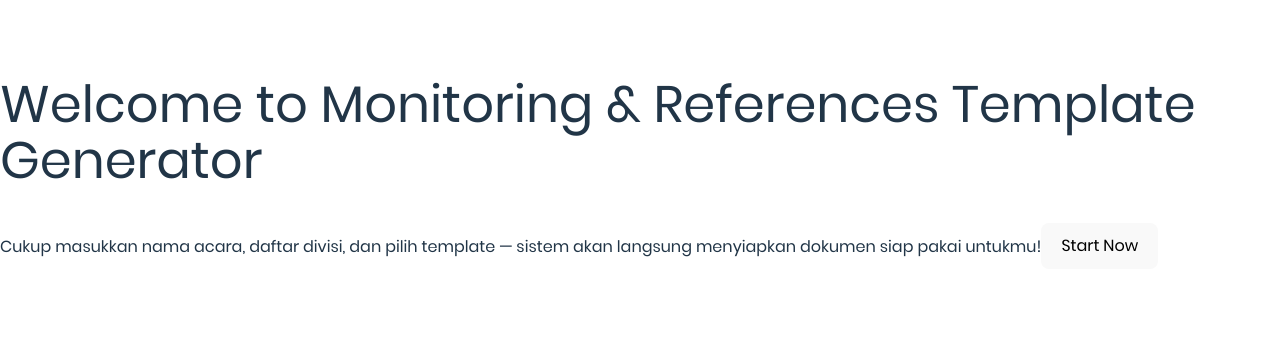
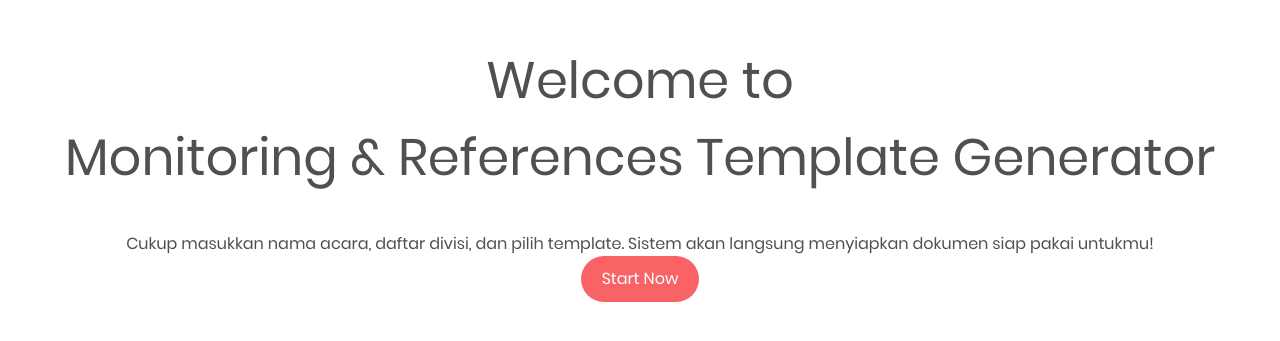
Before and after one commit to stefani-gifta/Sheet-Generator, a React (Vite) app in the folder client/: page / in a window 1280 px wide. Shown: the part 245-586 px from the top of the page. Built offline with nearby package versions, Linux system fonts and the light colour scheme.

Commit message:
Add watch

```diff
--- a/client/package.json
+++ b/client/package.json
@@ -5,13 +5,14 @@
   "type": "module",
   "scripts": {
     "dev": "vite",
-    "build": "vite build",
+    "build": "vite build --watch",
     "lint": "eslint .",
     "preview": "vite preview"
   },
   "dependencies": {
     "react": "^19.1.0",
-    "react-dom": "^19.1.0"
+    "react-dom": "^19.1.0",
+    "watch": "^0.13.0"
   },
   "devDependencies": {
     "@eslint/js": "^9.30.1",
--- a/client/src/App.css
+++ b/client/src/App.css
@@ -1,16 +1,100 @@
 @font-face {
-  font-family: Poppins Regular;
-  src: url(../assets/poppins/Poppins-Regular.ttf);
+  font-family: 'Poppins Black';
+  src: url('../assets/poppins/Poppins-Black.ttf');
 }
+
+@font-face {
+  font-family: 'Poppins Black Italic';
+  src: url('../assets/poppins/Poppins-BlackItalic.ttf');
+}
+
+@font-face {
+  font-family: 'Poppins Bold';
+  src: url('../assets/poppins/Poppins-Bold.ttf');
+}
+
+@font-face {
+  font-family: 'Poppins Bold Italic';
+  src: url('../assets/poppins/Poppins-BoldItalic.ttf');
+}
+
+@font-face {
+  font-family: 'Poppins ExtraBold';
+  src: url('../assets/poppins/Poppins-ExtraBold.ttf');
+}
+
+@font-face {
+  font-family: 'Poppins ExtraBold Italic';
+  src: url('../assets/poppins/Poppins-ExtraBoldItalic.ttf');
+}
+
+@font-face {
+  font-family: 'Poppins ExtraLight';
+  src: url('../assets/poppins/Poppins-ExtraLight.ttf');
+}
+
+@font-face {
+  font-family: 'Poppins ExtraLight Italic';
+  src: url('../assets/poppins/Poppins-ExtraLightItalic.ttf');
+}
+
+@font-face {
+  font-family: 'Poppins Italic';
+  src: url('../assets/poppins/Poppins-Italic.ttf');
+}
+
+@font-face {
+  font-family: 'Poppins Light';
+  src: url('../assets/poppins/Poppins-Light.ttf');
+}
+
+@font-face {
+  font-family: 'Poppins Light Italic';
+  src: url('../assets/poppins/Poppins-LightItalic.ttf');
+}
+
+@font-face {
+  font-family: 'Poppins Medium';
+  src: url('../assets/poppins/Poppins-Medium.ttf');
+}
+
+@font-face {
+  font-family: 'Poppins Medium Italic';
+  src: url('../assets/poppins/Poppins-MediumItalic.ttf');
+}
+
+@font-face {
+  font-family: 'Poppins Regular';
+  src: url('../assets/poppins/Poppins-Regular.ttf');
+}
+
+@font-face {
+  font-family: 'Poppins SemiBold';
+  src: url('../assets/poppins/Poppins-SemiBold.ttf');
+}
+
+@font-face {
+  font-family: 'Poppins SemiBold Italic';
+  src: url('../assets/poppins/Poppins-SemiBoldItalic.ttf');
+}
+
+@font-face {
+  font-family: 'Poppins Thin';
+  src: url('../assets/poppins/Poppins-Thin.ttf');
+}
+
+@font-face {
+  font-family: 'Poppins Thin Italic';
+  src: url('../assets/poppins/Poppins-ThinItalic.ttf');
+}
+
 
 :root {
   font-family: Poppins Regular;
-  line-height: 1.5;
   font-weight: 400;
 
   color-scheme: light dark;
-  color: rgba(255, 255, 255, 0.87);
-  background-color: #242424;
+  background-color: #505050;
 
   font-synthesis: none;
   text-rendering: optimizeLegibility;
@@ -20,54 +104,50 @@
 
 a {
   font-weight: 500;
-  color: #646cff;
+  color: #FCB0B2;
   text-decoration: inherit;
+  cursor: pointer;
 }
+
 a:hover {
-  color: #535bf2;
+  color: #FA6366;
 }
 
 body {
   margin: 0;
   display: flex;
-  place-items: center;
+  justify-content: center;
+  align-items: center;
   min-width: 320px;
   min-height: 100vh;
+  flex-direction: column;
+  text-align: center;
 }
 
 h1 {
   font-size: 3.2em;
-  line-height: 1.1;
 }
 
 button {
-  border-radius: 8px;
+  border-radius: 50px;
   border: 1px solid transparent;
   padding: 0.6em 1.2em;
   font-size: 1em;
   font-weight: 500;
   font-family: inherit;
-  background-color: #1a1a1a;
+  background-color: #FA6366;
   cursor: pointer;
-  transition: border-color 0.25s;
+  transition: 0.25s;
+  color: white;
 }
+
 button:hover {
-  border-color: #646cff;
-}
-button:focus,
-button:focus-visible {
-  outline: 4px auto -webkit-focus-ring-color;
+  background-color: #BB5C5E;
 }
 
 @media (prefers-color-scheme: light) {
   :root {
-    color: #213547;
+    color: #505050;
     background-color: #ffffff;
   }
-  a:hover {
-    color: #747bff;
-  }
-  button {
-    background-color: #f9f9f9;
-  }
 }
--- a/client/src/App.jsx
+++ b/client/src/App.jsx
@@ -4,8 +4,8 @@ import './App.css'
 function App() {
   return (
     <>
-      <h1>Welcome to Monitoring & References Template Generator</h1>
-      <span>Cukup masukkan nama acara, daftar divisi, dan pilih template — sistem akan langsung menyiapkan dokumen siap pakai untukmu!</span>
+      <h1>Welcome to<br/>Monitoring & References Template Generator</h1>
+      <div>Cukup masukkan nama acara, daftar divisi, dan pilih template. Sistem akan langsung menyiapkan dokumen siap pakai untukmu!</div>
       <button>Start Now</button>
     </>
   );
```
Also changed, not shown: 2 other files (tests, documents, lock files or other folders).
